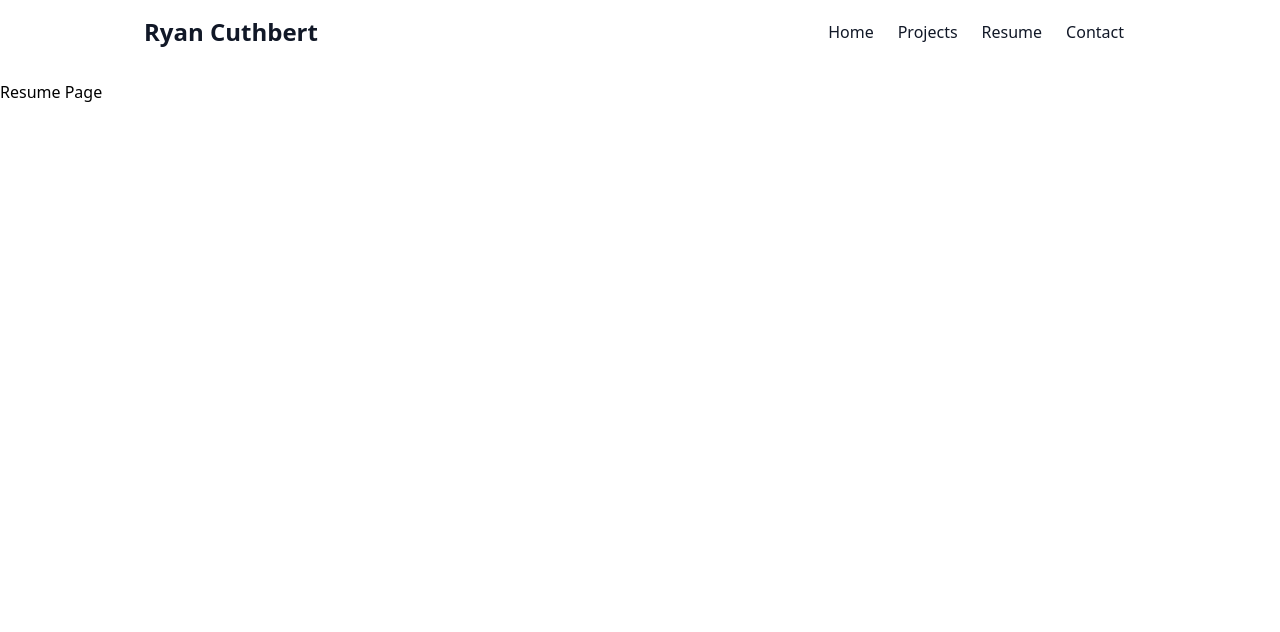
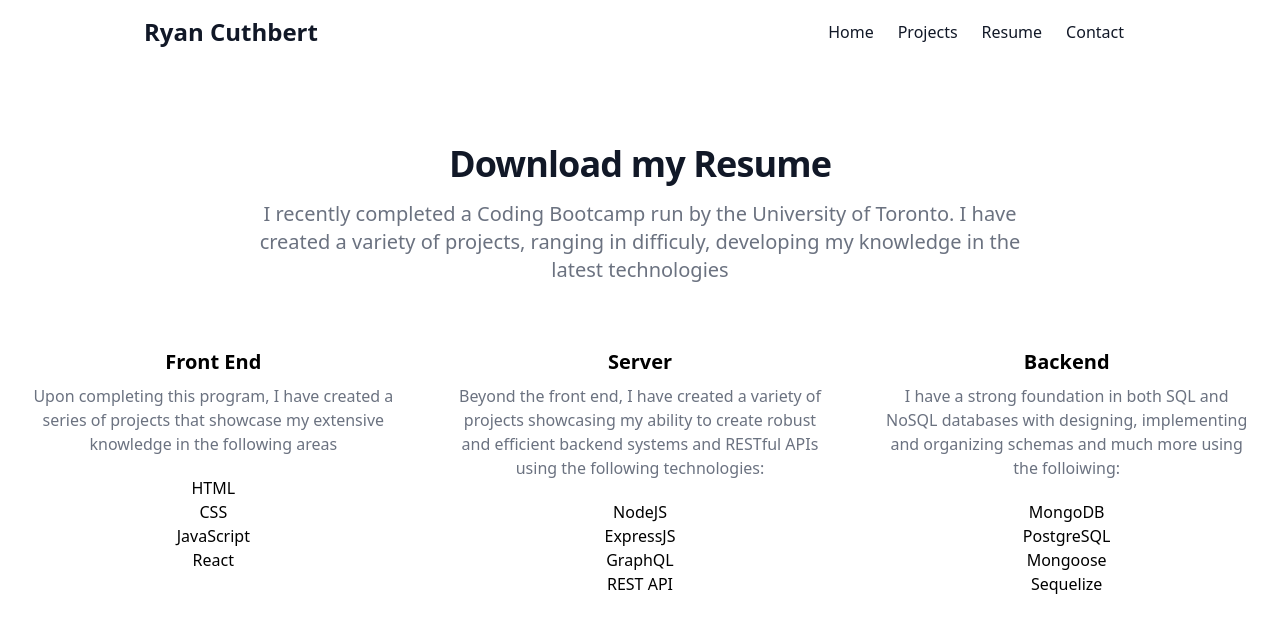
Before and after one commit to Ryan3389/portfolio, a React (Vite) app: page /resume in a window 1280 px wide. Shown: the top 632 px of the page. Built offline with nearby package versions, Linux system fonts and the light colour scheme.

Commit message:
added resume page

```diff
--- a/src/pages/ResumePage.jsx
+++ b/src/pages/ResumePage.jsx
@@ -1,6 +1,45 @@
 const ResumePage = () => {
     return (
-        <h1>Resume Page</h1>
+        <section className="bg-white h-[90vh]">
+            <div className="py-8 px-4 mx-auto max-w-screen-xl sm:py-16 lg:px-6">
+                <article className="flex flex-col items-center m-auto max-w-screen-md mb-8 lg:mb-16">
+                    <h2 className="mb-4 text-4xl tracking-tight font-extrabold text-gray-900">Download my Resume</h2>
+                    <p className="text-gray-500 sm:text-xl">I recently completed a Coding Bootcamp run by the University of Toronto. I have created a variety of projects, ranging in difficuly, developing my knowledge in the latest technologies</p>
+                </article>
+                <article className="space-y-8 md:grid md:grid-cols-2 lg:grid-cols-3 md:gap-12 md:space-y-0">
+                    <div>
+                        <h3 className="mb-2 text-xl font-bold text-center">Front End</h3>
+                        <p className="text-gray-500 dark:text-gray-400">Upon completing this program, I have created a series of projects that showcase my extensive knowledge in the following areas</p>
+                        <ul className="flex flex-col items-center pt-5">
+                            <li>HTML</li>
+                            <li>CSS</li>
+                            <li>JavaScript</li>
+                            <li>React</li>
+                        </ul>
+                    </div>
+                    <div>
+                        <h3 className="mb-2 text-xl font-bold text-center">Server</h3>
+                        <p className="text-gray-500 dark:text-gray-400">Beyond the front end, I have created a variety of projects showcasing my ability to create robust and efficient backend systems and RESTful APIs using the following technologies:</p>
+                        <ul className="flex flex-col items-center pt-5">
+                            <li>NodeJS</li>
+                            <li>ExpressJS</li>
+                            <li>GraphQL</li>
+                            <li>REST API</li>
+                        </ul>
+                    </div>
+                    <div>
+                        <h3 className="mb-2 text-xl font-bold text-center">Backend</h3>
+                        <p className="text-gray-500 dark:text-gray-400">I have a strong foundation in both SQL and NoSQL databases with designing, implementing and organizing schemas and much more using the folloiwing:</p>
+                        <ul className="flex flex-col items-center pt-5">
+                            <li>MongoDB</li>
+                            <li>PostgreSQL</li>
+                            <li>Mongoose</li>
+                            <li>Sequelize</li>
+                        </ul>
+                    </div>
+                </article>
+            </div>
+        </section>
     )
 }
 
```
